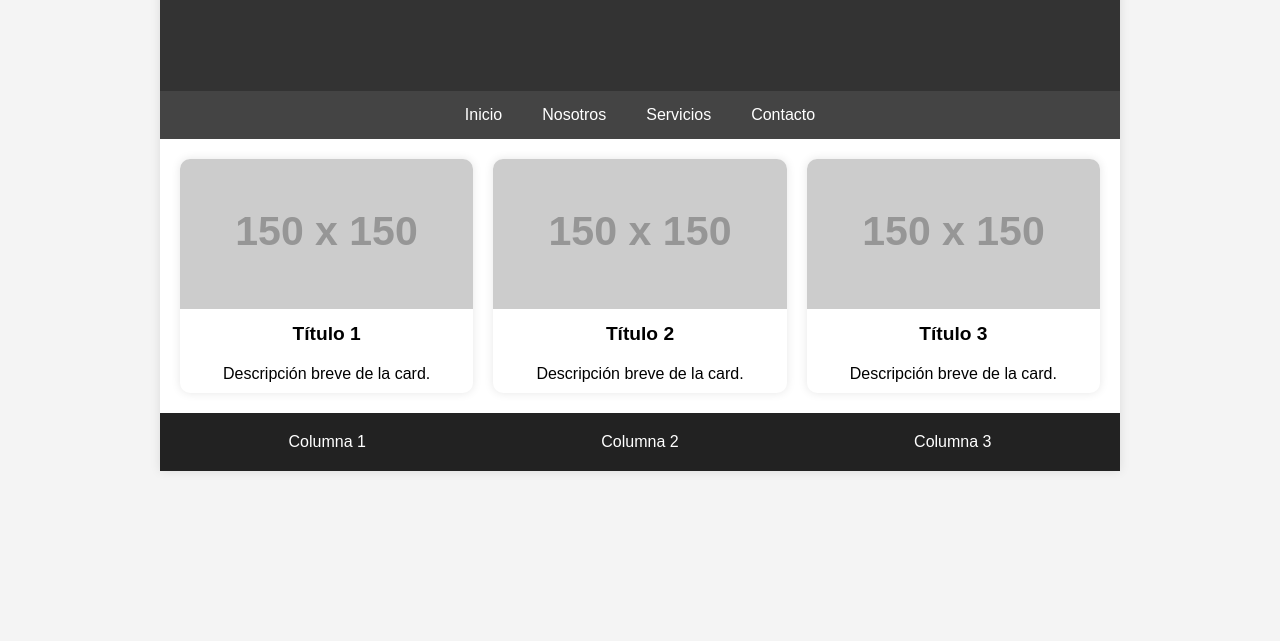
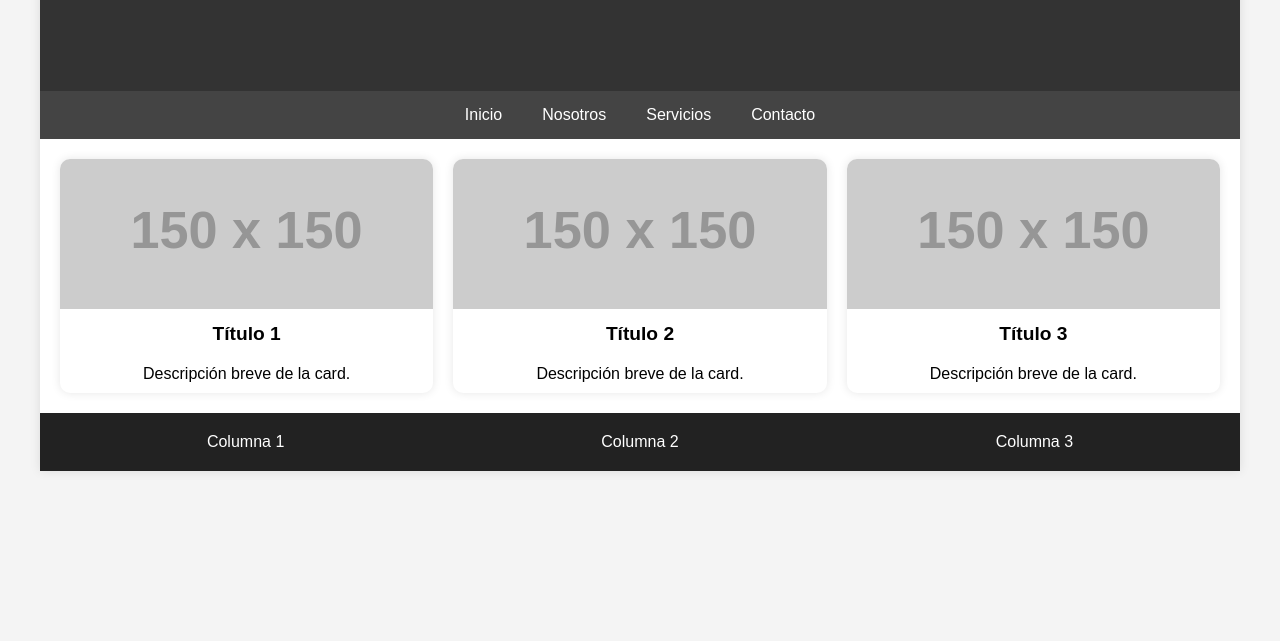
Before and after one commit to hitachioal/hitachioal.github.io, a plain HTML site: page index.html in a window 1280 px wide. Shown: the part 159-800 px from the top of the page. Drawn offline with Linux system fonts and the light colour scheme; placeholder pictures from the web are drawn by us.

Commit message:
Update index.html

```diff
--- a/index.html
+++ b/index.html
@@ -18,7 +18,7 @@
             align-items: center;
         }
         .container {
-            width: 960px;
+            width: 1200px;
             background: white;
             box-shadow: 0 0 10px rgba(0, 0, 0, 0.1);
         }
```
